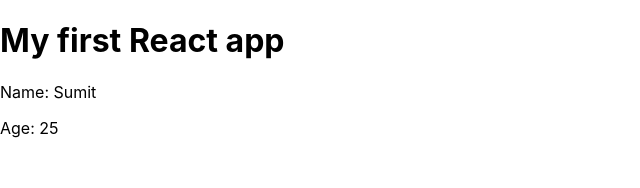
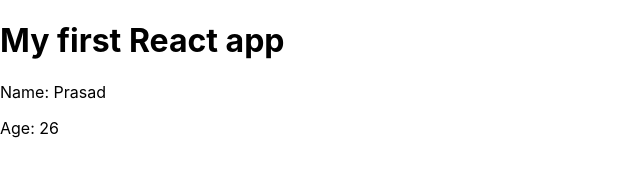
Before and after one commit to ssahu9/react_learning, a React (Create React App) app in the folder myapp/: page / in a window 1280 px wide. Shown: the top 188 px of the page, without its empty margins (0-640 px from the left). Built offline with nearby package versions, Linux system fonts and the light colour scheme.

Commit message:
React Props

```diff
--- a/myapp/src/App.js
+++ b/myapp/src/App.js
@@ -7,7 +7,7 @@
     <div className="App">
       <h1>My first React app</h1>
 
-      <Ninjas />
+      <Ninjas name="Prasad" age="26" belt="black" />
     </div>
   );
 }
--- a/myapp/src/Ninjas.js
+++ b/myapp/src/Ninjas.js
@@ -4,10 +4,12 @@
 class Ninjas extends Component {
 
 render(){
+    console.log(this.props)
+    const {name , age, belt } = this.props
     return(
         <div className="ninjas">
-            <p>Name: Sumit</p>
-            <p>Age: 25</p>
+            <p>Name: {name}</p>
+            <p>Age: {age}</p>
 
         </div>
     )
```
